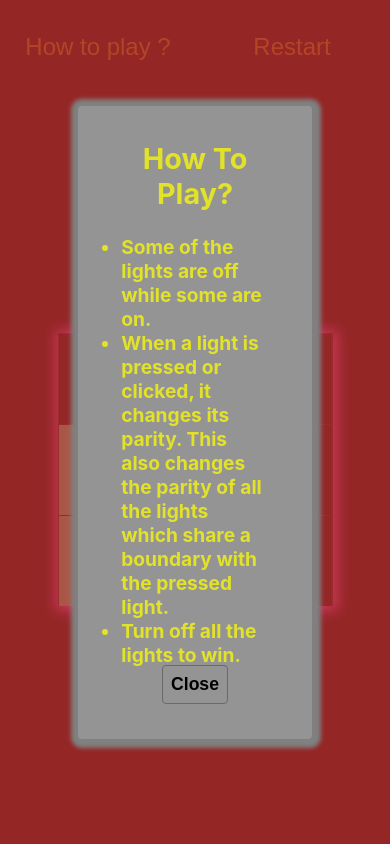
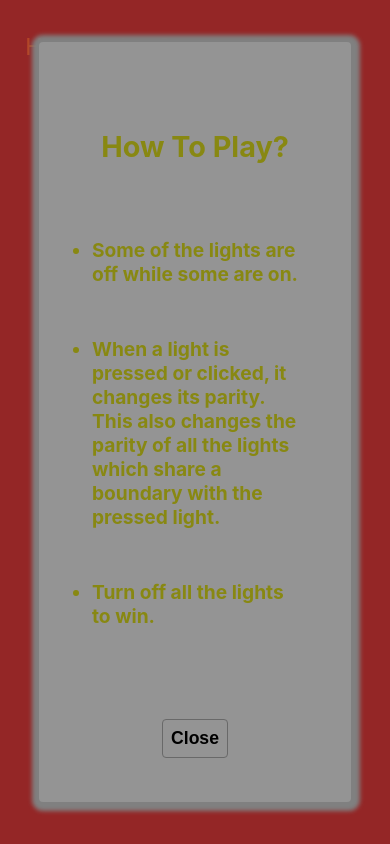
Before and after one commit to fi-ti/lights_out, a React (Create React App) app: page / in a window 390 px wide. Both pictures are taken after a click on the button "How to play ?". Built offline with nearby package versions, Linux system fonts and the light colour scheme.

Commit message:
silly styling mistakes

```diff
--- a/src/components/Cockpit/HowToPlay.module.css
+++ b/src/components/Cockpit/HowToPlay.module.css
@@ -7,7 +7,7 @@
     display: flex;
     justify-content: center;
     align-items: center;
-    background-color: rgba(185, 48, 48, 0.8);
+    background-color: rgba(0, 0, 0, 0.8);
 }
 
 .rulesDiv {
@@ -15,7 +15,7 @@
     width: 60%;
     height: 75%;
     padding: 1rem;
-    background-color: rgb(148, 148, 148);
+    background-color: rgb(56, 56, 56);
     display: flex;
     justify-content: center;
     flex-flow: row wrap;
@@ -78,8 +78,8 @@
 
     .rulesDiv {
         position: relative;
-        width: 60%;
-        height: 75%;
+        width: 80%;
+        height: 90%;
         padding: 0.5rem;
         background-color: rgb(148, 148, 148);
         display: flex;
@@ -87,7 +87,7 @@
         flex-flow: row wrap;
         font-size: 1.2rem;
         font-weight: bold;
-        color: rgb(226, 226, 41);
+        color: rgb(136, 136, 18);
         border-radius: 4px;
         box-shadow: 1px 1px 4px 8px grey;
     }
```
